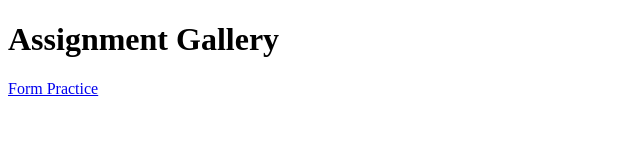
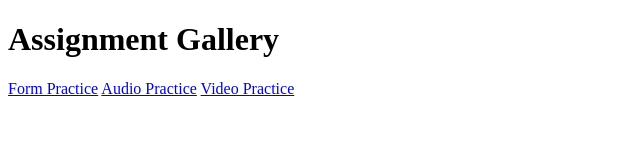
Before and after one commit to JayReeves13/assignment_gallery, a plain HTML site: page index.html in a window 1280 px wide. Shown: the whole page, without its empty margins (0-640 px from the left). Drawn offline with Linux system fonts and the light colour scheme.

Commit message:
Update index.html

```diff
--- a/index.html
+++ b/index.html
@@ -10,6 +10,9 @@
 <h1>Assignment Gallery</h1>
 
 <a href="formpractice.html">Form Practice</a>
+<a href="audio.html">Audio Practice</a>
+<a href="video.html">Video Practice</a>
+
 
 
 </body>
```
